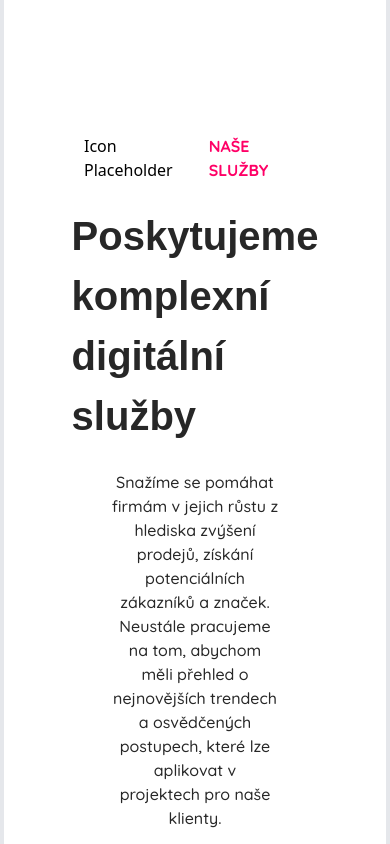
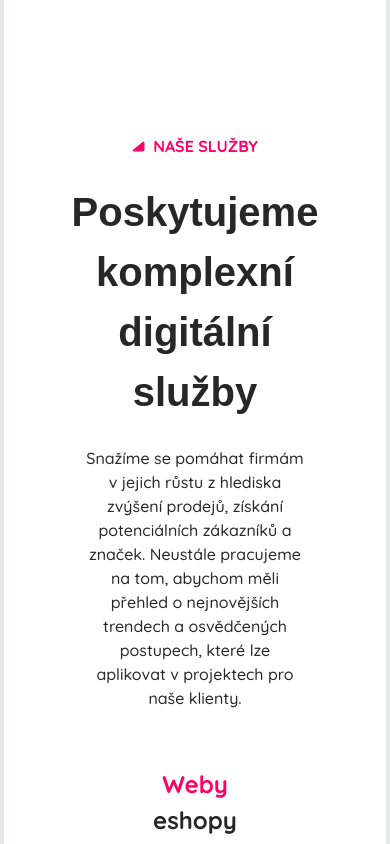
Before and after one commit to Atifzada/expert_dev, a Next.js app: page / in a window 390 px wide. Shown: the part 1040-1884 px from the top of the page. Built offline with nearby package versions, Linux system fonts and the light colour scheme; a web font is replaced by a local one.

Commit message:
Section 3 made fully responsive

```diff
--- a/components/Section3.tsx
+++ b/components/Section3.tsx
@@ -2,7 +2,7 @@
 import React, { useState, useEffect } from "react";
 import { TABS_DATA } from "@/constant";
 import CardComponent from "./CardComponent";
-import { GoDot } from "react-icons/go";
+import { LuTriangleRight } from "react-icons/lu";
 import { MdCircle } from "react-icons/md";
 
 const Section3: React.FC = () => {
@@ -59,24 +59,22 @@ const Section3: React.FC = () => {
     <section className="">
       <div className="flex flex-col gap-6 items-center px-20 pt-44 h-auto">
         <div className="flex items-center">
-          <span>Icon Placeholder</span>
+          <LuTriangleRight className="text-pink" style={{ fill: "#FF0066", height: '13px', width: '13px' }} />
           <span className="text-16 text-pink font-QuickSand font-bold ml-2">
             NAŠE SLUŽBY
           </span>
         </div>
         <div>
-          <h2 className="text-40 font-extrabold font-Balooc text-black">
+          <h2 className="mx-auto text-center text-40 font-extrabold font-Balooc text-black">
             Poskytujeme komplexní digitální služby
           </h2>
         </div>
-        <div className="w-3/4 mx-auto text-center">
-          <p className="text-16 font-medium font-QuickSand text-black">
-            Snažíme se pomáhat firmám v jejich růstu z hlediska zvýšení prodejů,
-            získání potenciálních zákazníků a značek. Neustále pracujeme na tom,
-            abychom měli přehled o nejnovějších trendech a osvědčených
-            postupech, které lze aplikovat v projektech pro naše klienty.
-          </p>
-        </div>
+        <p className="text-16 font-medium font-QuickSand text-black text-center">
+          Snažíme se pomáhat firmám v jejich růstu z hlediska zvýšení prodejů,
+          získání potenciálních zákazníků a značek. Neustále pracujeme na tom,
+          abychom měli přehled o nejnovějších trendech a osvědčených
+          postupech, které lze aplikovat v projektech pro naše klienty.
+        </p>
         <div>
           <div className="py-8 w-full flex flex-col justify-center items-center gap-4">
             <div className="tabs">
```
